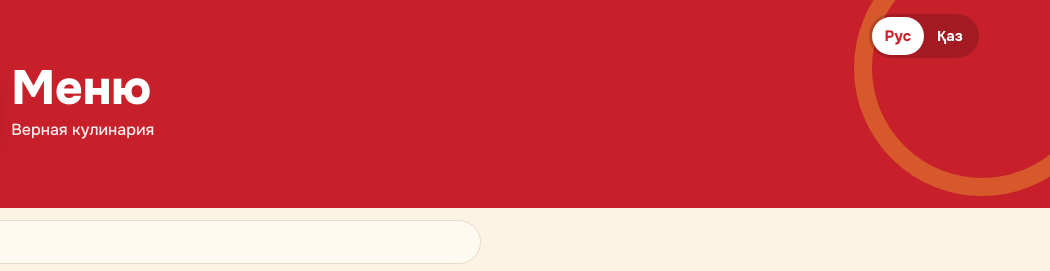
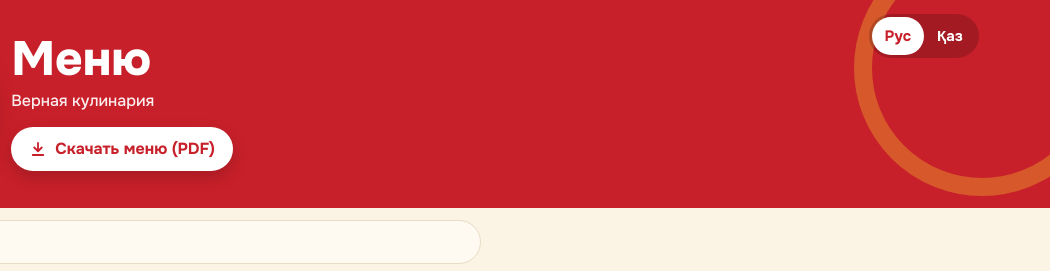
Before and after one commit to wanmin-tang/catering, a plain HTML site: page vernaya/index.html in a window 1280 px wide. Shown: the top 271 px of the page, 230-1280 px from the left. Drawn offline with Linux system fonts and the light colour scheme.

Commit message:
Vernaya menu: downloadable PDF (no QR, two addresses)
Co-Authored-By: Claude Opus 5.5 <noreply@anthropic.com>
Claude-Session: https://claude.ai/code/session_014VJuFkj6KCsxZgL7Brao11

```diff
--- a/vernaya/index.html
+++ b/vernaya/index.html
@@ -36,6 +36,9 @@ header .wrap{display:flex;align-items:center;gap:20px;padding-block:28px 30px;po
 .badge img{display:block;width:100%;height:100%}
 header h1{margin:0;font:800 clamp(34px,8vw,48px)/1 Onest,sans-serif}
 header p{margin:6px 0 0;font-weight:500;opacity:.92}
+.dl{display:inline-flex;align-items:center;gap:8px;margin-top:14px;min-height:44px;padding:0 18px;border-radius:22px;background:#fff;color:#c8202a;font-weight:700;text-decoration:none;box-shadow:0 6px 16px rgba(0,0,0,.18)}
+.dl:hover{background:var(--yel);color:#1d1a17}.dl:focus-visible{outline:3px solid var(--yel);outline-offset:2px}
+.dl svg{width:18px;height:18px;flex:none}
 header::after{content:"";position:absolute;right:-60px;top:-60px;width:220px;height:220px;border-radius:50%;
  border:18px solid rgba(242,194,48,.35)}
 
@@ -77,7 +80,8 @@ footer ul{display:grid;gap:4px}footer li{display:block;padding:0;font-weight:700
 <header><div class="wrap">
  <div class="lang" role="group" aria-label="Язык / Тіл"><button type="button" data-l="ru">Рус</button><button type="button" data-l="kz">Қаз</button></div>
  <div class="badge"><img src="logo.png" alt="Верная — самая верная кулинария" width="400" height="400"></div>
- <div><h1 data-t="title"></h1><p>Верная кулинария</p></div>
+ <div><h1 data-t="title"></h1><p>Верная кулинария</p>
+  <a class="dl" href="vernaya-menu.pdf" download="Верная-меню.pdf"><svg viewBox="0 0 24 24" fill="none" stroke="currentColor" stroke-width="2.4" stroke-linecap="round" stroke-linejoin="round" aria-hidden="true"><path d="M12 4v11m-5-5 5 5 5-5M5 20h14"/></svg><span data-t="dl"></span></a></div>
 </div></header>
 
 <div class="bar"><div class="wrap">
@@ -98,9 +102,9 @@ footer ul{display:grid;gap:4px}footer li{display:block;padding:0;font-weight:700
 <script>
 {
 const T={
- ru:{title:"Меню",clear:"Сброс",ph:"Найти блюдо…",empty:"Ничего не нашлось — попробуйте другое слово.",addr:"Адреса:",phone:"Телефон:",note:"Цены указаны в тенге.",nav:"Разделы меню",
+ ru:{title:"Меню",clear:"Сброс",ph:"Найти блюдо…",empty:"Ничего не нашлось — попробуйте другое слово.",addr:"Адреса:",phone:"Телефон:",note:"Цены указаны в тенге.",nav:"Разделы меню",dl:"Скачать меню (PDF)",
   a:["пр. Аль-Фараби, 11/1, 1 этаж","ул. Толе Би, 179Б"]},
- kz:{title:"Мәзір",clear:"Тазалау",ph:"Тағамды іздеу…",empty:"Ештеңе табылмады — басқа сөзбен іздеп көріңіз.",addr:"Мекенжайлар:",phone:"Телефон:",note:"Бағалар теңгемен көрсетілген.",nav:"Мәзір бөлімдері",
+ kz:{title:"Мәзір",clear:"Тазалау",ph:"Тағамды іздеу…",empty:"Ештеңе табылмады — басқа сөзбен іздеп көріңіз.",addr:"Мекенжайлар:",phone:"Телефон:",note:"Бағалар теңгемен көрсетілген.",nav:"Мәзір бөлімдері",dl:"Мәзірді жүктеу (PDF)",
   a:["Әл-Фараби даңғылы, 11/1, 1-қабат","Төле би көшесі, 179Б"]}
 };
 const M=[
```
Also changed, not shown: 1 other file.
